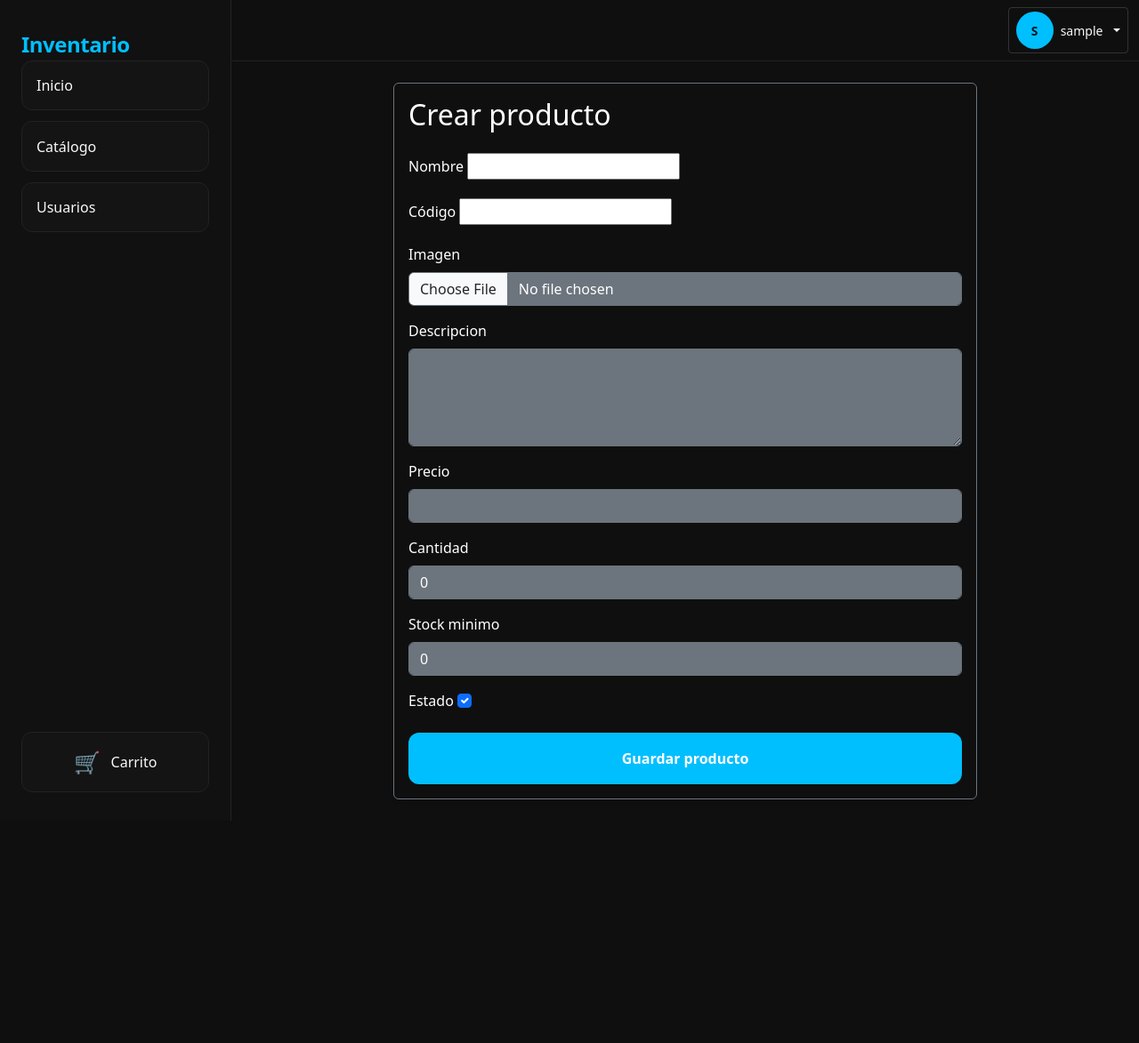
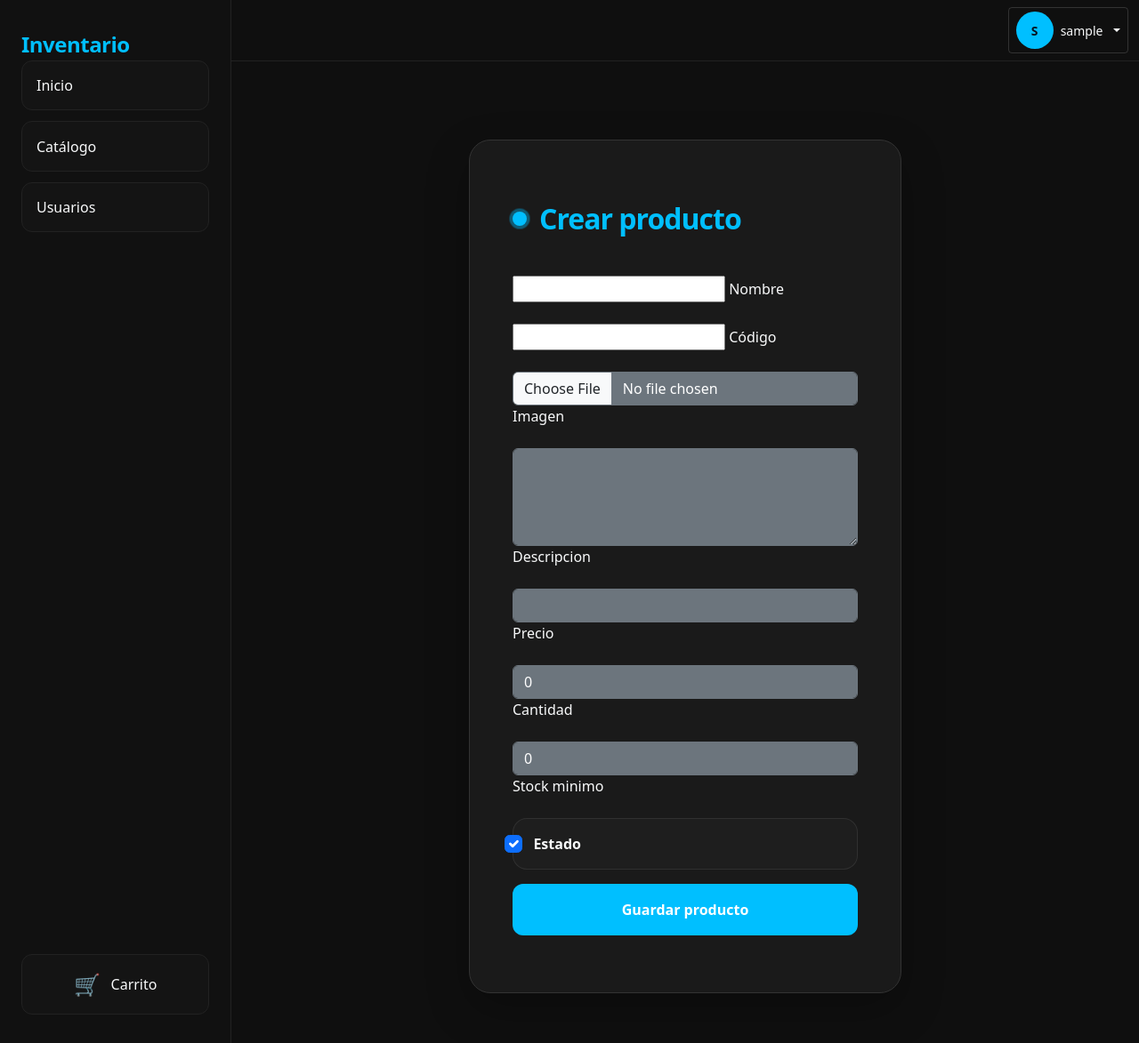
Before and after one commit to tomas1483369/DjangoProject, a Django app: page /productos/nuevo/ in a window 1280 px wide. Shown: the whole page at 89% size. Before the commit the page ends 923 px from the top, so only its background shows below. Run offline with Django 4.2, Linux system fonts and the light colour scheme; the visitor is signed in with stand-in values (Sample User, id 1); some libraries are stand-ins or nearby versions.

Commit message:
Refine dashboard background and product form styling

```diff
--- a/static/css/app.css
+++ b/static/css/app.css
@@ -2,6 +2,14 @@ body {
     background-color: #090909;
     color: #f8f9fa;
     min-height: 100vh;
+}
+.dashboard-background {
+  width: 100%;
+  min-height: 100vh;
+  background-color: #191a1a;
+  background-image: linear-gradient(0deg, transparent 24%, rgba(114, 114, 114, 0.3) 25%, rgba(114, 114, 114, 0.3) 26%, transparent 27%, transparent 74%, rgba(114, 114, 114, 0.3) 75%, rgba(114, 114, 114, 0.3) 76%, transparent 77%, transparent),
+      linear-gradient(90deg, transparent 24%, rgba(114, 114, 114, 0.3) 25%, rgba(114, 114, 114, 0.3) 26%, transparent 27%, transparent 74%, rgba(114, 114, 114, 0.3) 75%, rgba(114, 114, 114, 0.3) 76%, transparent 77%, transparent);
+  background-size: 55px 55px;
 }
 .card {
     background-color: #141414;
@@ -75,6 +83,36 @@ body {
 
 .sidebar-icon {
   font-size: 1.5rem;
+}
+
+.dashboard-hero {
+  background-color: rgba(20, 20, 20, 0.95);
+  border: 1px solid rgba(255, 255, 255, 0.08);
+  border-radius: 30px;
+  box-shadow: 0 24px 60px rgba(0, 0, 0, 0.24);
+}
+
+.form .form-check {
+  display: flex;
+  align-items: center;
+  gap: 0.75rem;
+  padding: 1rem 1rem 1rem 0.85rem;
+  background: rgba(255, 255, 255, 0.02);
+  border: 1px solid rgba(255, 255, 255, 0.08);
+  border-radius: 16px;
+  margin-bottom: 1rem;
+}
+
+.form .form-check-input {
+  width: 1.3em;
+  height: 1.3em;
+  margin-top: 0;
+  border-radius: 0.35rem;
+}
+
+.form .form-check-label {
+  color: #f8f9fa;
+  font-weight: 600;
 }
 
 .main-shell {
--- a/templates/producto_form.html
+++ b/templates/producto_form.html
@@ -4,28 +4,33 @@
 
 {% block content %}
 <div class="row justify-content-center">
-    <div class="col-lg-8">
-        <div class="card border-secondary bg-dark text-white shadow-sm">
-            <div class="card-body">
-                <h2 class="card-title mb-4">{{ title }}</h2>
+    <div class="col-12 col-md-10 col-lg-6">
+        <div class="form">
+            <p class="title">{{ title }}</p>
             <form method="post" enctype="multipart/form-data" novalidate>
                 {% csrf_token %}
                 {% for field in form %}
-                        <div class="mb-3">
-                            <label class="form-label" for="{{ field.id_for_label }}">{{ field.label }}</label>
+                    {% if field.field.widget.input_type == 'checkbox' %}
+                        <div class="form-check mb-3">
                             {{ field }}
+                            <label class="form-check-label" for="{{ field.id_for_label }}">{{ field.label }}</label>
+                        </div>
+                    {% else %}
+                        <label>
+                            {{ field }}
+                            <span>{{ field.label }}</span>
+                        </label>
+                    {% endif %}
                     {% if field.help_text %}
-                                <div class="form-text text-muted">{{ field.help_text }}</div>
+                        <div class="form-text text-muted mb-2">{{ field.help_text }}</div>
                     {% endif %}
                     {% for error in field.errors %}
-                                <div class="text-danger small">{{ error }}</div>
+                        <div class="text-danger small mt-1">{{ error }}</div>
                     {% endfor %}
-                        </div>
                 {% endfor %}
-                    <button type="submit" class="submit">Guardar producto</button>
+                <button class="submit" type="submit">Guardar producto</button>
             </form>
         </div>
     </div>
 </div>
-</div>
 {% endblock %}
```
Also changed, not shown: templates/dashboard.html (+8 -7 lines), usuarios/forms.py (+44 -0 lines). Lines whose indentation alone changed are shown as unchanged.
